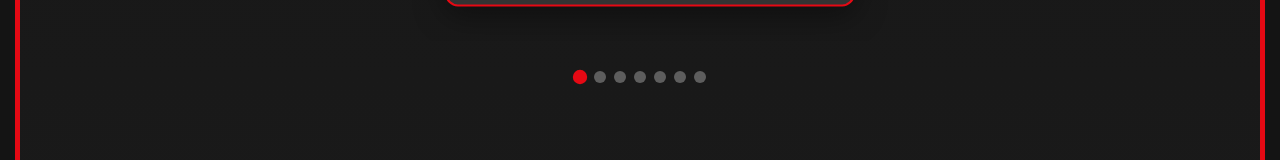
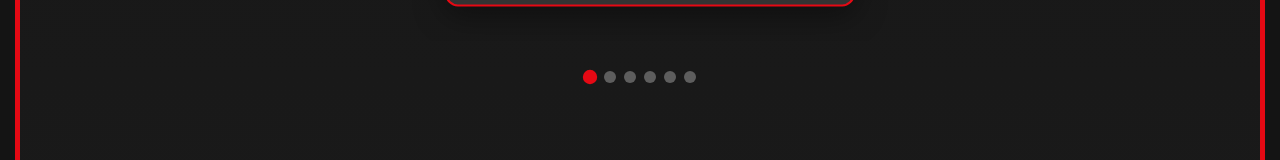
Before and after one commit to DrewSkelton/Portfolio, a React (Create React App) app: page / in a window 1280 px wide. Shown: the part 994-1154 px from the top of the page. Built offline with nearby package versions, Linux system fonts and the light colour scheme; the HTML template or start-up script is replaced by a standard one.

Commit message:
removed carbon project

```diff
--- a/src/components/NetflixCarousel.js
+++ b/src/components/NetflixCarousel.js
@@ -90,19 +90,6 @@ const NetflixCarousel = () => {
         { type: 'github', url: 'https://github.com/DrewSkelton/BiggieBot', label: 'Github' }
       ],
       category: 'Web Applications'
-    },
-    {
-      id: 'carbon-modeling',
-      title: 'Carbon Statistical Modeling',
-      subtitle: 'DISC Agri-AI Challenge',
-      image: '/assets/Carbon.png',
-      techStack: ['Python', 'Scikit-Learn', 'Google Colab'],
-      description: 'Scikit-Learn models trained and tested on agricultural data to over 80% accuracy in predicting carbon fluxes. Ensured data quality despite faulty readings, presented insights to 5+ PhD Scientists.',
-      note: 'Data and results are confidential',
-      links: [
-        { type: 'github', url: 'https://github.com/DrewSkelton', label: 'Github' }
-      ],
-      category: 'Data Science'
     }
   ];
 
```
Also changed, not shown: 1 other file (tests, documents, lock files or other folders).
